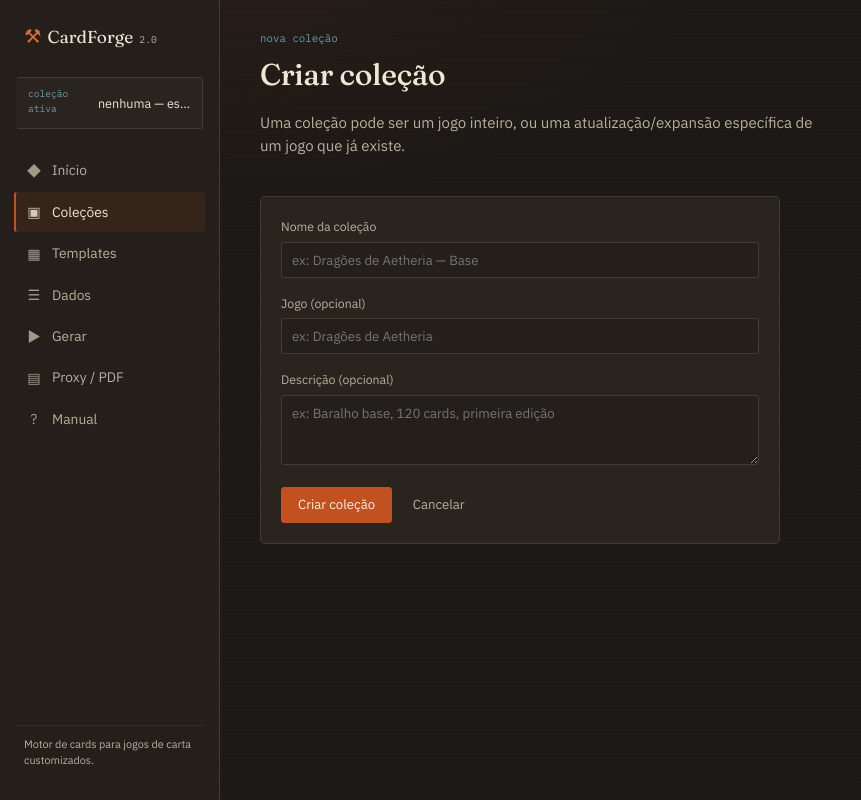
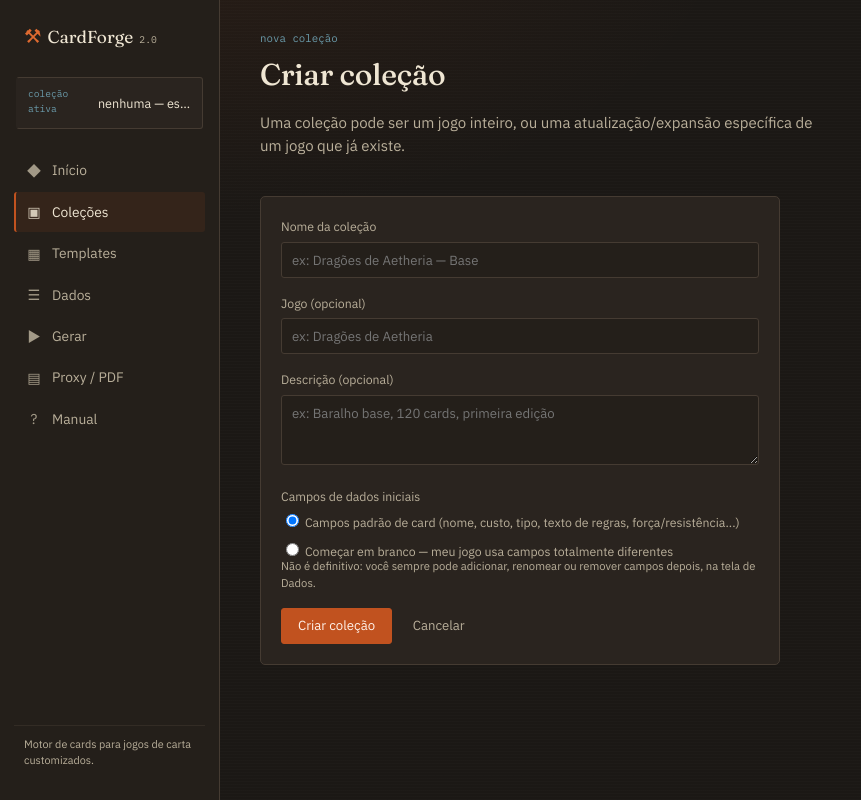
Before and after one commit to ChristopherNicolasSMM/CardForge_v2, a Flask app: page /collections/new in a window 1280 px wide. Shown: the whole page, without its empty margins (0-861 px from the left). Run offline with Flask 3, Linux system fonts and the light colour scheme.

Commit message:
Campos de dados totalmente customizaveis por colecao (mapeamento livre, sem depender do esquema padrao MTG)

```diff
--- a/core/data/reader.py
+++ b/core/data/reader.py
@@ -127,7 +127,9 @@
 def read_data(path: Path | str) -> list[dict]:
     """
     Lê qualquer formato suportado e retorna lista de dicts normalizados.
-    Filtra linhas sem 'name'.
+    Descarta apenas linhas totalmente vazias (nenhum campo preenchido) —
+    não exige nenhum campo específico, já que coleções diferentes podem usar
+    esquemas de dados completamente distintos (nem toda coleção tem "name").
     """
     path = Path(path)
     ext  = path.suffix.lower()
@@ -135,7 +137,7 @@
     if not reader_fn:
         raise ValueError(f"Formato não suportado: {ext}. "
                          f"Use: {', '.join(READERS)}")
-    rows = [r for r in reader_fn(path) if r.get("name")]
+    rows = [r for r in reader_fn(path) if any(v for v in r.values())]
     return rows
 
 
--- a/web/routes/collections_bp.py
+++ b/web/routes/collections_bp.py
@@ -22,11 +22,15 @@
     name = (request.form.get("name") or "").strip()
     description = (request.form.get("description") or "").strip()
     game = (request.form.get("game") or "").strip()
+    start_fields = request.form.get("start_fields", "standard")
+    if start_fields not in ("standard", "blank"):
+        start_fields = "standard"
     if not name:
         flash("Dê um nome à coleção.", "error")
         return redirect(url_for("collections_bp.new"))
 
-    slug = collections.create_collection(name, description=description, game=game)
+    slug = collections.create_collection(name, description=description, game=game,
+                                          start_fields=start_fields)
     collections.set_active_slug(slug)
     flash(f"Coleção “{name}” criada e selecionada.", "success")
     return redirect(url_for("main.hub"))
--- a/web/routes/templates_bp.py
+++ b/web/routes/templates_bp.py
@@ -19,13 +19,41 @@
 
 bp = Blueprint("templates_bp", __name__, url_prefix="/templates")
 
-DEMO_ROW = {
+# Usado apenas como último fallback, pra campos que nem a coleção ativa nem
+# um card de exemplo real tiverem (ex: um template herdado do modelo padrão
+# usado numa coleção com esquema totalmente diferente).
+BASE_DEMO_ROW = {
     "name": "Nome do Card", "mana_cost": "2R", "type_line": "Tipo — Subtipo",
     "rules_text": "Texto de regras do card aparece aqui.",
     "flavor_text": "\u201cUma frase de sabor.\u201d",
     "power": "3", "toughness": "3", "artist": "Artista",
     "color": "red",
 }
+
+
+def _demo_row() -> dict:
+    """Monta uma linha de exemplo pra preview/miniatura usando os campos reais
+    da coleção ativa sempre que possível — assim funciona também pra jogos
+    com esquema de dados totalmente diferente do padrão MTG."""
+    from web.services import session_data as sd
+    try:
+        dataset = sd.load_dataset()
+    except Exception:
+        dataset = {"columns": [], "rows": []}
+    columns = dataset.get("columns") or []
+    rows = dataset.get("rows") or []
+
+    if rows:
+        row = dict(rows[0])  # card real: preview o mais fiel possível
+    elif columns:
+        row = {c: f"[{c}]" for c in columns}  # placeholder legível por campo
+    else:
+        row = {}
+
+    row.setdefault("color", "colorless")
+    for k, v in BASE_DEMO_ROW.items():
+        row.setdefault(k, v)
+    return row
 
 
 # ── Galeria ──────────────────────────────────────────────────────────────────
@@ -50,7 +78,8 @@
         t = load_template(name)
         tdir = template_dir(name)
         renderer = PreviewRenderer(t, tdir, preview_dpi=110)
-        img = renderer.render(DEMO_ROW, color_key="colorless")
+        demo = _demo_row()
+        img = renderer.render(demo, color_key=demo.get("color", "colorless"))
     except Exception:
         abort(404)
     buf = io.BytesIO()
@@ -139,6 +168,8 @@
         abort(404)
     tdir = template_dir(name)
     fonts = assets_service.all_font_choices(tdir)
+    from web.services import session_data as sd
+    dataset_columns = sd.load_dataset().get("columns", [])
     return render_template(
         "templates_ui/editor.html",
         name=name,
@@ -148,7 +179,8 @@
         fonts=fonts,
         gradients=sorted(t.gradients.keys()),
         parents=[p for p in list_templates() if p != name],
-        demo_row=json.dumps(DEMO_ROW),
+        demo_row=json.dumps(_demo_row()),
+        dataset_columns=dataset_columns,
     )
 
 
@@ -218,7 +250,7 @@
     """Renderiza um card único (PNG base64) a partir do JSON do template + uma row.
     Usado tanto pelo editor (preview ao vivo) quanto pela tela de Dados."""
     payload = request.get_json(force=True, silent=True) or {}
-    row = payload.get("row") or DEMO_ROW
+    row = payload.get("row") or _demo_row()
     template_data = payload.get("template")
 
     tdir = template_dir(name)
--- a/web/services/collections.py
+++ b/web/services/collections.py
@@ -141,7 +141,15 @@
 
 
 def create_collection(name: str, description: str = "", game: str = "",
-                       based_on: str | None = None) -> str:
+                       based_on: str | None = None, start_fields: str = "standard") -> str:
+    """
+    start_fields:
+      "standard" → dataset novo já vem com os campos padrão sugeridos
+                   (nome, custo, tipo... estilo MTG), prontos pra editar.
+      "blank"    → dataset novo começa sem nenhum campo — útil quando o jogo
+                   tem um esquema de dados totalmente diferente e você
+                   prefere montar os campos do zero pela tela de Dados.
+    """
     slug = slugify(name)
     base_slug = slug
     n = 2
@@ -159,6 +167,12 @@
         "name": name, "description": description, "game": game,
         "based_on": based_on, "created_at": now, "updated_at": now,
     }, ensure_ascii=False, indent=2), encoding="utf-8")
+
+    if start_fields == "blank":
+        (d / "data.json").write_text(
+            json.dumps({"columns": [], "rows": []}, ensure_ascii=False, indent=2),
+            encoding="utf-8",
+        )
     return slug
 
 
--- a/web/static/css/app.css
+++ b/web/static/css/app.css
@@ -185,6 +185,11 @@
   font-size: .72rem; color: var(--temper-hi); padding: 8px 10px;
   border-bottom: 1px solid var(--iron-line); white-space: nowrap;
 }
+table.data-table th .col-label { margin-right: 6px; }
+table.data-table th .col-action {
+  cursor: pointer; opacity: .55; padding: 0 2px; font-family: var(--font-ui);
+}
+table.data-table th .col-action:hover { opacity: 1; color: var(--ember-hi); }
 table.data-table td {
   padding: 4px; border-bottom: 1px solid var(--iron-line-lo);
   vertical-align: middle;
--- a/web/templates/collections/new.html
+++ b/web/templates/collections/new.html
@@ -23,6 +23,18 @@
         <label for="description">Descrição (opcional)</label>
         <textarea id="description" name="description" placeholder="ex: Baralho base, 120 cards, primeira edição"></textarea>
       </div>
+      <div class="field">
+        <label>Campos de dados iniciais</label>
+        <label class="check" style="margin-bottom:8px;">
+          <input type="radio" name="start_fields" value="standard" checked>
+          Campos padrão de card (nome, custo, tipo, texto de regras, força/resistência...)
+        </label>
+        <label class="check">
+          <input type="radio" name="start_fields" value="blank">
+          Começar em branco — meu jogo usa campos totalmente diferentes
+        </label>
+        <div class="help-text">Não é definitivo: você sempre pode adicionar, renomear ou remover campos depois, na tela de Dados.</div>
+      </div>
       <button type="submit" class="btn btn-primary">Criar coleção</button>
       <a href="{{ url_for('collections_bp.index') }}" class="btn btn-ghost">Cancelar</a>
     </form>
--- a/web/templates/templates_ui/editor.html
+++ b/web/templates/templates_ui/editor.html
@@ -66,7 +66,10 @@
         </div>
         <div class="field">
           <label>Campo do dataset (vazio = texto fixo)</label>
-          <input type="text" id="p_field" placeholder="ex: name, mana_cost...">
+          <input type="text" id="p_field" list="datasetFieldsList" placeholder="ex: name, mana_cost...">
+          <datalist id="datasetFieldsList">
+            {% for col in dataset_columns %}<option value="{{ col }}">{% endfor %}
+          </datalist>
         </div>
         <div class="field" id="p_staticWrap">
           <label>Texto fixo</label>
```
Also changed, not shown: docs/01-templates.md (+1 -1 lines), docs/02-dados.md (+18 -1 lines), docs/08-colecoes.md (+1 -0 lines), web/services/session_data.py (+14 -3 lines), web/static/js/data-table.js (+25 -1 lines).
